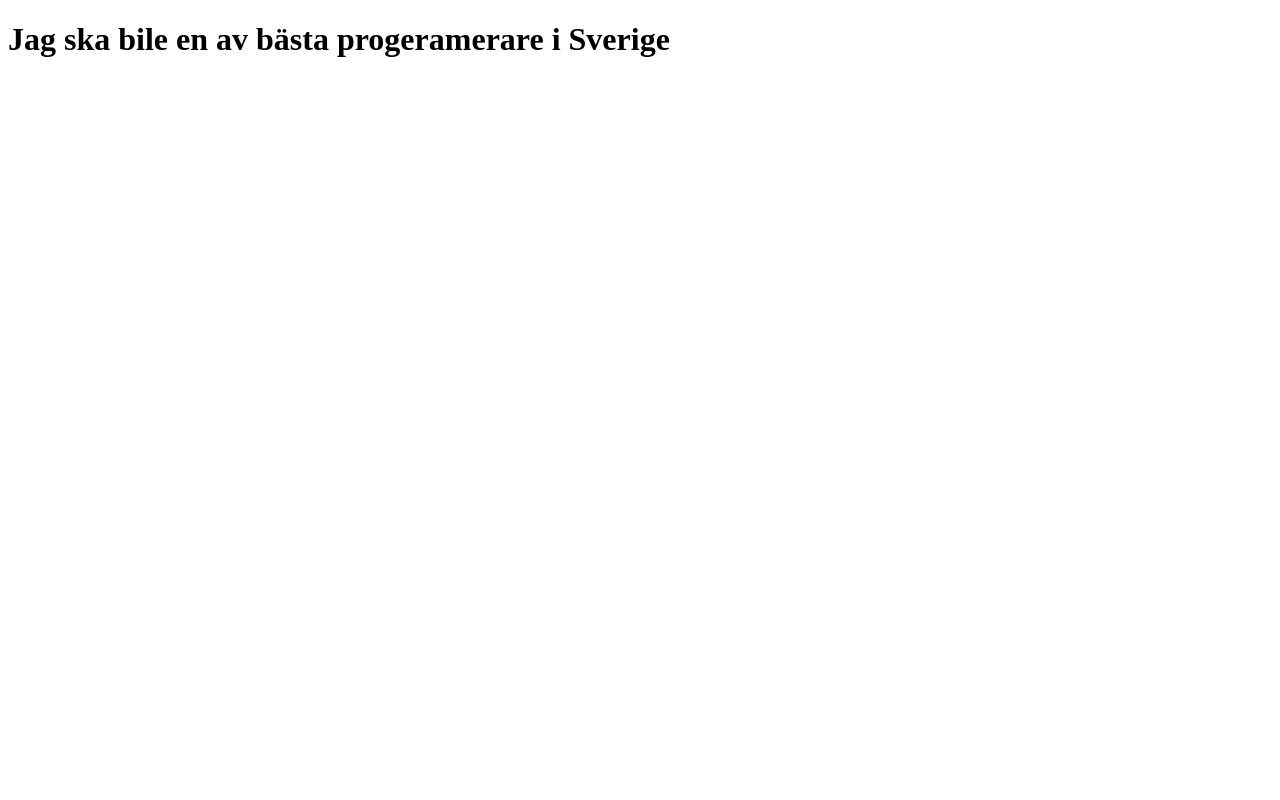
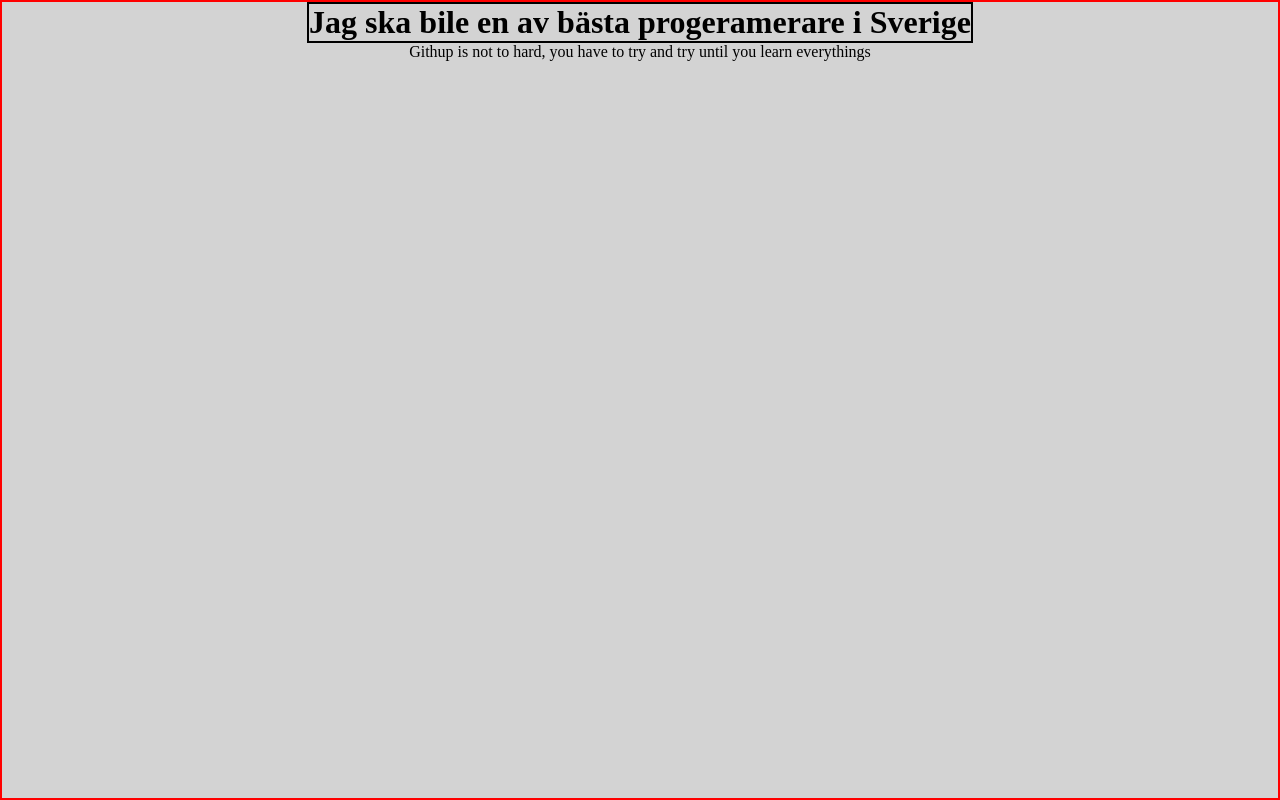
Before and after one commit to miladposhtkohi-droid/test-project2, a plain HTML site: page index.html in a window 1280 px wide. Drawn offline with Linux system fonts and the light colour scheme.

Commit message:
The new update

```diff
--- a/index.html
+++ b/index.html
@@ -4,9 +4,12 @@
     <meta charset="UTF-8">
     <meta name="viewport" content="width=device-width, initial-scale=1.0">
     <title>Amozesh githup </title>
+    <link rel="stylesheet" href="style.css">
 </head>
 <body>
     <h1>Jag ska bile en av bästa progeramerare i Sverige</h1>
-
+   <div>
+    <p>Githup is not to hard, you have to try and try until you learn everythings</p>
+    </div>
 </body>
 </html>
--- a/style.css
+++ b/style.css
@@ -6,11 +6,23 @@
 
 }
 body{
+    border: 2px solid red;
 
 
-    display: flex;
-    background-color: red;
+   text-align: center;
+    background-color:lightgray;
     justify-content: center;
     align-items: center;
     height: 100vh;
+
 }
+h1{
+    display: inline-block;
+
+    border:2px solid black;
+
+}
+p{
+
+
+}
```
